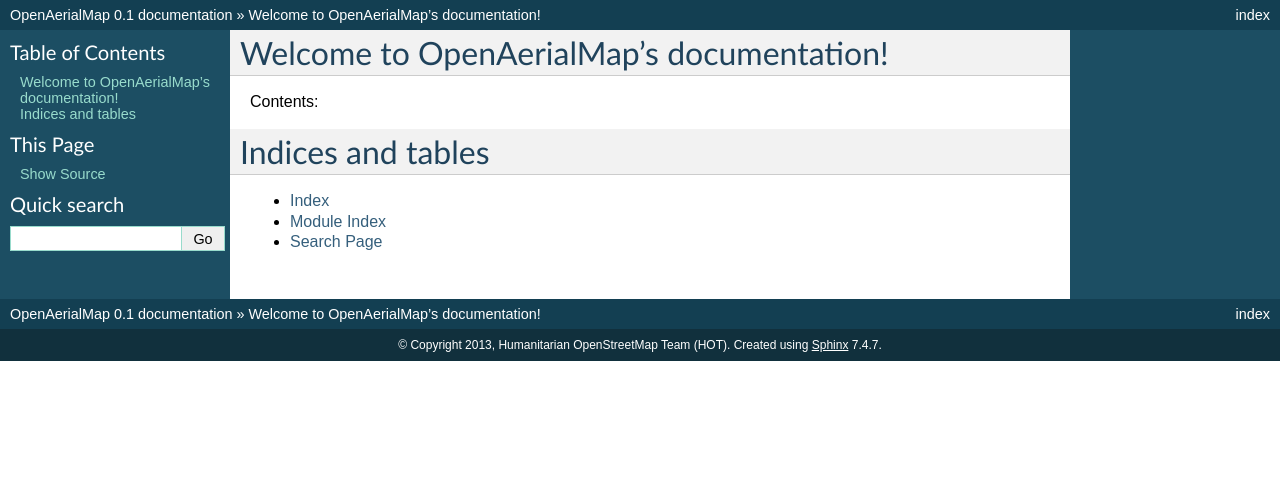
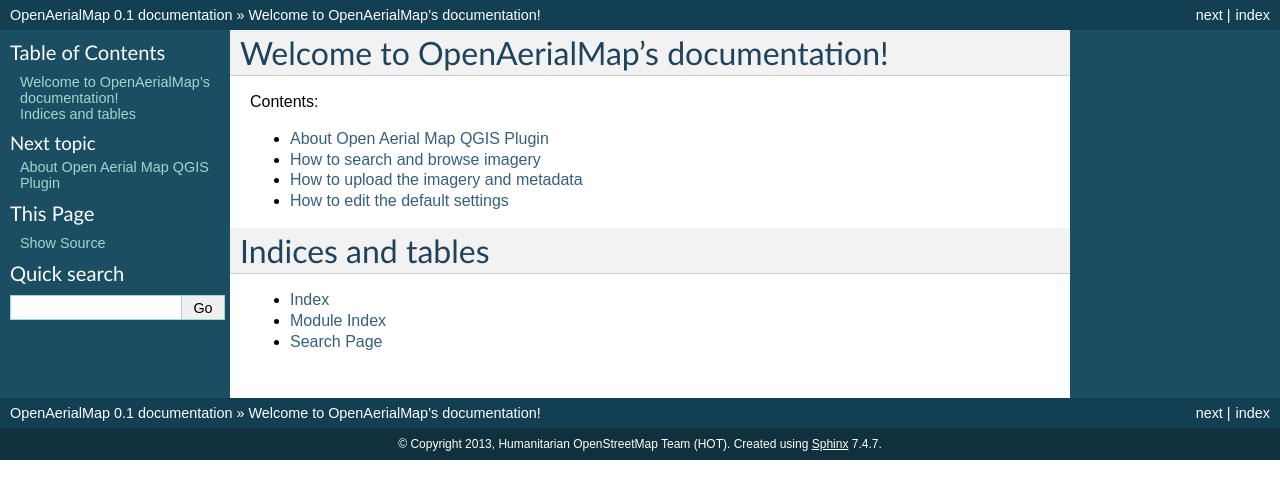
Before and after one commit to hotosm/oam-qgis-plugin, a Sphinx documentation site: the page built from OpenAerialMap/help/source/index.rst, in a window 1280 px wide. Shown: the top 499 px of the page. Built offline with Sphinx 7.4.7, drawn with Linux system fonts in a browser that asks for light colours; formulas are drawn with MathJax 3.

Commit message:
added framework of help system

```diff
--- /dev/null
+++ b/OpenAerialMap/help/source/about.rst
@@ -0,0 +1,4 @@
+About Open Aerial Map QGIS Plugin
+=================================
+
+Under construction
--- a/OpenAerialMap/help/source/conf.py
+++ b/OpenAerialMap/help/source/conf.py
@@ -16,7 +16,7 @@
 # If extensions (or modules to document with autodoc) are in another directory,
 # add these directories to sys.path here. If the directory is relative to the
 # documentation root, use os.path.abspath to make it absolute, like shown here.
-#sys.path.insert(0, os.path.abspath('.'))
+sys.path.insert(0, os.path.abspath('../'))
 
 # -- General configuration -----------------------------------------------------
 
--- /dev/null
+++ b/OpenAerialMap/help/source/help_img_search_browse.rst
@@ -0,0 +1,4 @@
+How to search and browse imagery
+================================
+
+Under Construnction
--- /dev/null
+++ b/OpenAerialMap/help/source/help_img_uploader.rst
@@ -0,0 +1,4 @@
+How to upload the imagery and metadata
+======================================
+
+Under Construction
--- /dev/null
+++ b/OpenAerialMap/help/source/help_settings.rst
@@ -0,0 +1,4 @@
+How to edit the default settings
+================================
+
+Under Construnction
--- a/OpenAerialMap/help/source/index.rst
+++ b/OpenAerialMap/help/source/index.rst
@@ -11,6 +11,11 @@
 .. toctree::
    :maxdepth: 2
 
+   about
+   help_img_search_browse
+   help_img_uploader
+   help_settings
+
 Indices and tables
 ==================
 
```
Also changed, not shown: 5 other files.
